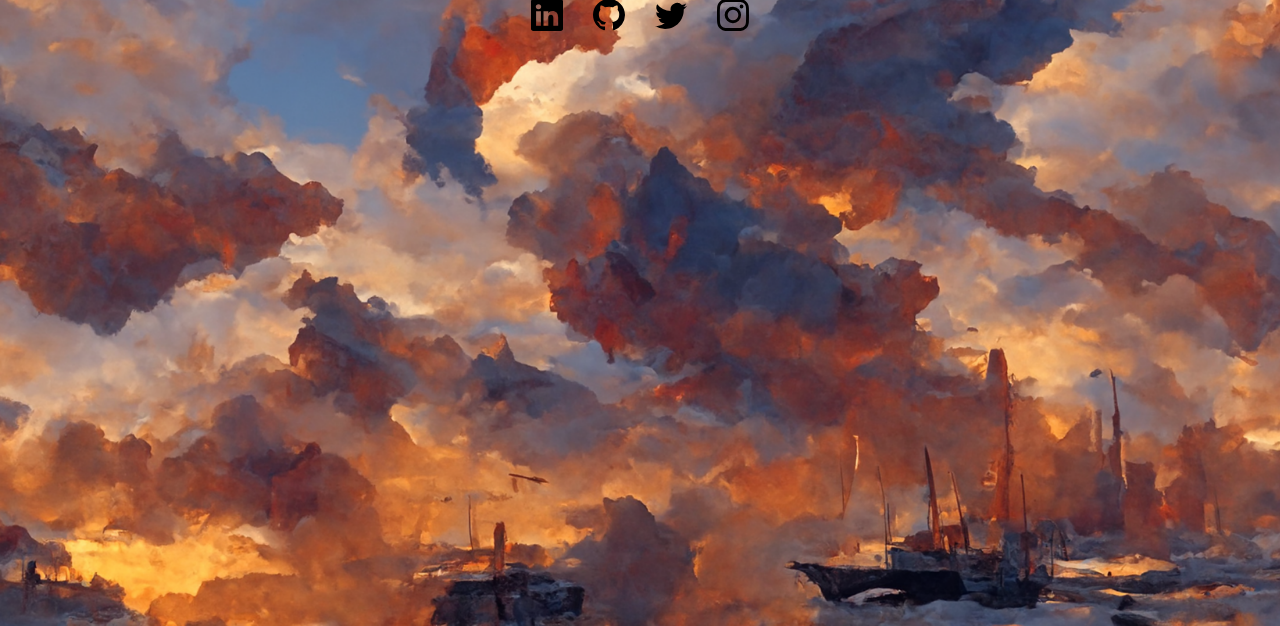
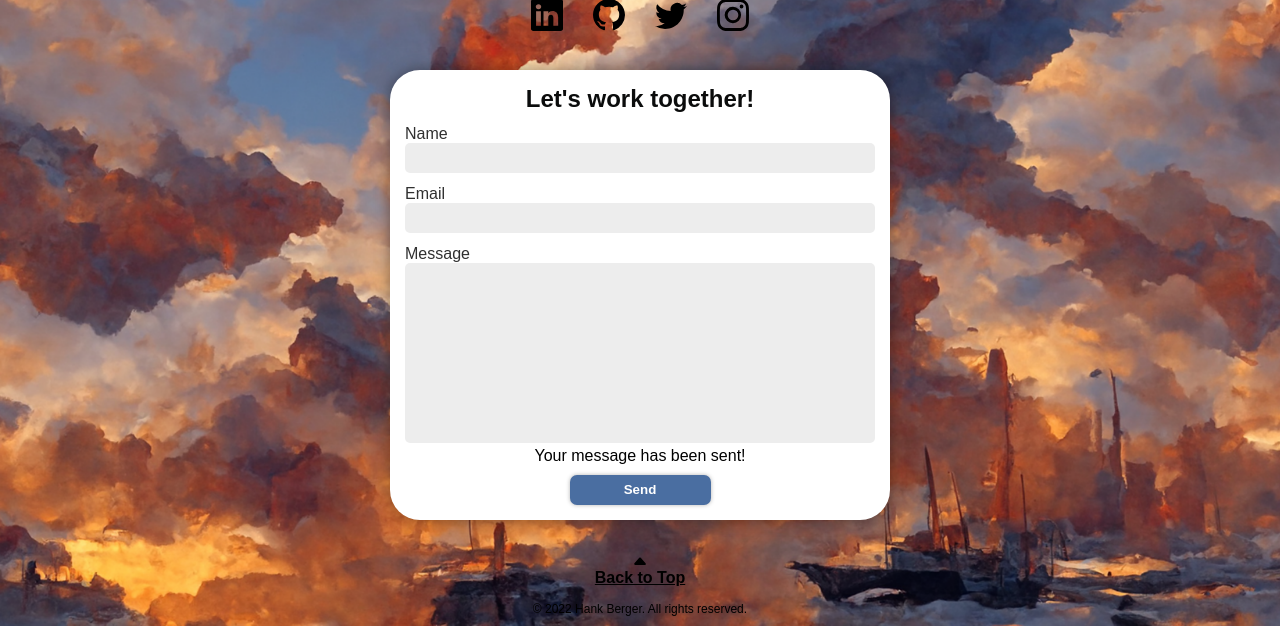
Before and after one commit to hankberger/HankBergerWebsite, a Next.js app: page / in a window 1280 px wide. Shown: the part 3480-4106 px from the top of the page. Built offline with nearby package versions, Linux system fonts and the light colour scheme; a web font is replaced by a local one.

Commit message:
Contact Page

```diff
--- a/pages/api/hello.ts
+++ b/pages/api/hello.ts
@@ -11,3 +11,48 @@ export default function handler(
 ) {
   res.status(200).json({ name: 'John Doe' })
 }
+
+<div className="container">
+<div className="text">Responsive Contact us Form</div>
+<form action="#">
+   <div className="form-row">
+      <div className="input-data">
+         <input type="text" required>
+         <div className="underline"></div>
+         <label for="">First Name</label>
+      </div>
+      <div className="input-data">
+         <input type="text" required>
+         <div className="underline"></div>
+         <label for="">Last Name</label>
+      </div>
+   </div>
+   <div className="form-row">
+      <div className="input-data">
+         <input type="text" required>
+         <div className="underline"></div>
+         <label for="">Email Address</label>
+      </div>
+      <div className="input-data">
+         <input type="text" required>
+         <div className="underline"></div>
+         <label for="">Website Name</label>
+      </div>
+   </div>
+   <div className="form-row">
+      <div className="input-data textarea">
+         <textarea rows="8" cols="80" required></textarea>
+         <br />
+         <div className="underline"></div>
+         <label for="">Write your message</label>
+         <br />
+         <div className="form-row submit-btn">
+            <div className="input-data">
+               <div className="inner"></div>
+               <input type="submit" value="submit">
+            </div>
+         </div>
+      </div>
+   </div>
+</form>
+</div>
--- a/pages/index.tsx
+++ b/pages/index.tsx
@@ -176,15 +176,60 @@ const Home: NextPage = () => {
             <div className={styles.socialIcons}>
               {getIcons().map((icon:{name: string, link: string, html: string}, i: number)=>{
                 return(
-                <a href={icon.link}>
-                  <div key={i} className={styles.icon} dangerouslySetInnerHTML={{__html: icon.html}}>
+                <a key={i} href={icon.link} target='_blank'>
+                  <div className={styles.icon} dangerouslySetInnerHTML={{__html: icon.html}}>
 
                   </div>
                 </a>
                 )
               })}
+
             </div>
+            <div className={styles.formContainer}>
+               <form>
+                 <h2>Let's work together!</h2>
+                 <div className={styles.formRow}>
+                   <div className={styles.inputData}>
+                   <label htmlFor="">Name</label>
+                     <input type="text" required/>
+                     <div className={styles.underline}></div>
+
+                   </div>
+                 </div>
+                 <div className={styles.formRow}>
+                   <div className={styles.inputData}>
+                      <label htmlFor="">Email</label>
+                     <input type="email" required/>
+                     <div className={styles.underline}></div>
+
+                   </div>
+                 </div>
+                 <div className={styles.formRow}>
+                   <div className={styles.textArea}>
+                   <label htmlFor="">Message</label>
+                     <textarea rows={8} cols={80} required></textarea>
+                     <br/>
+                     <div className={styles.underline}></div>
+
+                   </div>
+                 </div>
+                 <span id="submitted">Your message has been sent!</span>
+                 <div className={styles.formRow}>
+                   <button type='submit'>Send</button>
+                 </div>
+               </form>
+            </div>
+
           </div>
+          <a href="#home">
+              <div className={styles.toTop}>
+                <svg xmlns="http://www.w3.org/2000/svg" width="16" height="16" fill="currentColor" class="bi bi-caret-up-fill" viewBox="0 0 16 16">
+                  <path d="m7.247 4.86-4.796 5.481c-.566.647-.106 1.659.753 1.659h9.592a1 1 0 0 0 .753-1.659l-4.796-5.48a1 1 0 0 0-1.506 0z"/>
+                </svg>
+                <p>Back to Top</p>
+              </div>
+            </a>
+          <div className={styles.copyright}>© 2022 Hank Berger. All rights reserved.</div>
         </div>
       </main>
 
--- a/styles/Home.module.css
+++ b/styles/Home.module.css
@@ -330,6 +330,7 @@
   background-size: cover;
   background-clip: text;
   -webkit-background-clip: text;
+  -moz-background-clip: text;
   background-attachment: fixed;
   color: transparent;
 }
@@ -481,6 +482,7 @@
   background-size: cover;
   background-clip: text;
   -webkit-background-clip: text;
+  -moz-background-clip: text;
   background-attachment: fixed;
   color: transparent;
 }
@@ -614,8 +616,11 @@
 .contact {
   position: relative;
   display: flex;
+  flex-direction: column;
   justify-content: center;
-  height: 100vh;
+  align-items: center;
+  height: 100%;
+  min-height: 100vh;
   width: 100%;
   border-radius: 25px 25px 0px 0px;
   background: url("/Website.png");
@@ -626,10 +631,13 @@
 .contactContent {
   display: flex;
   flex-direction: column;
+  flex: 1;
+  width: 100%;
   align-items: center;
   margin: 15px;
   margin-top: 50px;
   max-width: 1100px;
+  min-height: calc(100% - 100px);
 }
 
 .contactContent h1 {
@@ -659,11 +667,6 @@
     font-size: 20pt;
   }
 }
-@media screen and (max-width: 750px) {
-  .contactContent p {
-    font-size: 14pt;
-  }
-}
 @media screen and (max-width: 400px) {
   .contactContent p {
     font-size: 13pt;
@@ -683,6 +686,10 @@
     font-size: 11pt;
   }
 }
+.contactContent a {
+  width: 40%;
+}
+
 .socialIcons {
   display: flex;
   flex-direction: row;
@@ -694,4 +701,89 @@
   margin: 15px;
 }
 
+.formContainer {
+  max-width: 500px;
+  height: min-content;
+  width: 90%;
+  background-color: white;
+  border-radius: 30px;
+  box-shadow: 0px 0px 15px rgba(0, 0, 0, 0.4);
+  display: flex;
+  align-items: center;
+}
+
+.formContainer h2 {
+  color: black;
+  margin: 0;
+  display: flex;
+  justify-content: center;
+  font-family: azo-sans-web, sans-serif;
+  font-weight: 700;
+  font-style: normal;
+  color: #0b0c0c;
+}
+
+.formContainer span {
+  color: black;
+  display: flex;
+  justify-content: center;
+  font-family: azo-sans-web, sans-serif;
+  font-weight: 400;
+  font-style: normal;
+}
+
+.formRow {
+  margin-top: 10px;
+}
+
+.formRow input:focus {
+  border: none;
+}
+
+.formRow button {
+  display: flex;
+  margin: auto;
+  height: 30px;
+  width: 30%;
+  border-radius: 7px;
+  box-shadow: 0px 0px 4px rgba(0, 0, 0, 0.3);
+  justify-content: center;
+  align-items: center;
+  background-color: #4a6ea1;
+  color: white;
+  border: none;
+  font-family: azo-sans-web, sans-serif;
+  font-weight: 700;
+  font-style: normal;
+}
+
+.toTop {
+  display: flex;
+  position: relative;
+  flex-direction: column;
+  align-items: center;
+  width: 100%;
+  cursor: pointer;
+  align-self: flex-end;
+  bottom: 0px;
+  margin-top: auto;
+  margin-bottom: 15px;
+}
+
+.toTop p {
+  margin: 0px;
+  font-family: azo-sans-web, sans-serif;
+  font-weight: 700;
+  font-style: normal;
+  text-decoration: underline;
+}
+
+.copyright {
+  margin-bottom: 10px;
+  font-family: azo-sans-web, sans-serif;
+  font-weight: 300;
+  font-style: normal;
+  font-size: 9pt;
+}
+
 /*# sourceMappingURL=Home.module.css.map */
--- a/styles/Home.module.scss
+++ b/styles/Home.module.scss
@@ -350,6 +350,7 @@
     background-size: cover;
     background-clip: text;
     -webkit-background-clip: text;
+    -moz-background-clip: text;
     background-attachment: fixed;
     color: transparent;
   }
@@ -509,6 +510,7 @@
     background-size: cover;
     background-clip: text;
     -webkit-background-clip: text;
+    -moz-background-clip: text;
     background-attachment: fixed;
     color: transparent;
   }
@@ -661,8 +663,11 @@
 .contact{
   position: relative;
   display: flex;
+  flex-direction: column;
   justify-content: center;
-  height: 100vh;
+  align-items: center;
+  height: 100%;
+  min-height: 100vh;
   width: 100%;
   border-radius: 25px 25px 0px 0px;
   background: url('/Website.png');
@@ -678,11 +683,14 @@
 .contactContent{
   display: flex;
   flex-direction: column;
-
+  flex: 1;
+  width: 100%;
   align-items: center;
   margin: 15px;
   margin-top: 50px;
   max-width: 1100px;
+  min-height: calc(100% - 100px);
+
 }
 
 .contactContent h1{
@@ -709,15 +717,11 @@ font-size: 2.42vw;
     font-size: 82pt;
 }
 .contactContent p{
-    font-size: 20pt;
-}
+  font-size: 20pt;
 }
 
-@media screen and (max-width: 750px){
-.contactContent p{
-    font-size: 14pt;
 }
-}
+
 
 @media screen and (max-width: 400px){
 .contactContent p{
@@ -736,9 +740,14 @@ line-height: 0.8em;
 .contactContent p{
   font-size: 11pt;
 }
+  .contactContent a{
+  font-size: 11pt;
+  }
+}
+
 .contactContent a{
-font-size: 11pt;
-}
+  width:40%;
+
 }
 
 .socialIcons{
@@ -751,3 +760,88 @@ font-size: 11pt;
 .icon{
   margin: 15px;
 }
+
+.formContainer{
+  max-width: 500px;
+  height: min-content;
+  width: 90%;
+  background-color: white;
+  border-radius: 30px;
+  box-shadow: 0px 0px 15px rgba(0, 0, 0, 0.4);
+  display: flex;
+  align-items: center;
+}
+
+.formContainer h2{
+  color: black;
+  margin: 0;
+  display: flex;
+  justify-content: center;
+  font-family: azo-sans-web, sans-serif;
+  font-weight: 700;
+  font-style: normal;
+  color: #0b0c0c
+}
+
+.formContainer span{
+  color: black;
+  display: flex;
+  justify-content: center;
+  font-family: azo-sans-web, sans-serif;
+  font-weight: 400;
+  font-style: normal;
+}
+
+.formRow{
+  margin-top: 10px;
+}
+
+.formRow input:focus{
+  border: none;
+}
+
+.formRow button{
+  display: flex;
+  margin: auto;
+  height: 30px;
+  width: 30%;
+  border-radius: 7px;
+  box-shadow: 0px 0px 4px rgba(0,0,0,0.3);
+  justify-content: center;
+  align-items: center;
+  background-color: #4a6ea1;
+  color: white;
+  border: none;
+  font-family: azo-sans-web, sans-serif;
+  font-weight: 700;
+  font-style: normal;
+}
+
+.toTop{
+  display: flex;
+  position: relative;
+  flex-direction: column;
+  align-items: center;
+  width: 100%;
+  cursor: pointer;
+  align-self: flex-end;
+  bottom: 0px;
+  margin-top: auto;
+  margin-bottom: 15px;
+}
+
+.toTop p{
+  margin: 0px;
+  font-family: azo-sans-web, sans-serif;
+  font-weight: 700;
+  font-style: normal;
+  text-decoration: underline;
+}
+
+.copyright{
+  margin-bottom: 10px;
+  font-family: azo-sans-web, sans-serif;
+  font-weight: 300;
+  font-style: normal;
+  font-size: 9pt;
+}
--- a/styles/globals.css
+++ b/styles/globals.css
@@ -26,3 +26,66 @@ a {
     background: black;
   }
 }
+
+input{
+  background-color: rgba(30,30,30, .08);
+  border: none;
+  border-radius: 5px;
+  color: rgba(39, 39, 39, 0.8);
+  height: 30px;
+  width: 100%;
+  font-size: 14pt;
+  outline: 0;
+  border-width: 0 0 2px;
+  border-color: blue;
+  font-family: azo-sans-web, sans-serif;
+  font-weight: 300;
+  font-style: normal;
+}
+
+input:focus{
+  outline: solid #496fa1 2px;
+}
+
+textarea{
+  background-color: white;
+  border: none;
+  width: 100%;
+  border-radius: 5px;
+  color: rgba(39, 39, 39, 0.80);
+  background-color: rgba(30,30,30, .08);
+  width: 100%;
+  font-size: 14pt;
+  max-width: 100%;
+  resize: none;
+  font-family: azo-sans-web, sans-serif;
+  font-weight: 300;
+  font-style: normal;
+}
+
+textarea:focus{
+  outline: solid #496fa1 2px;
+}
+
+form{
+  display: flex;
+  justify-content: center;
+  flex-direction: column;
+  margin: 15px;
+  width: 100%;
+}
+
+label{
+  color: #303030;
+  font-family: azo-sans-web, sans-serif;
+  font-weight: 500;
+  font-style: normal;
+}
+
+.c-validation{
+  background-color: red;
+}
+
+.c-error{
+  background: red;
+}
```
Also changed, not shown: 1 other file (tests, documents, lock files or other folders).
